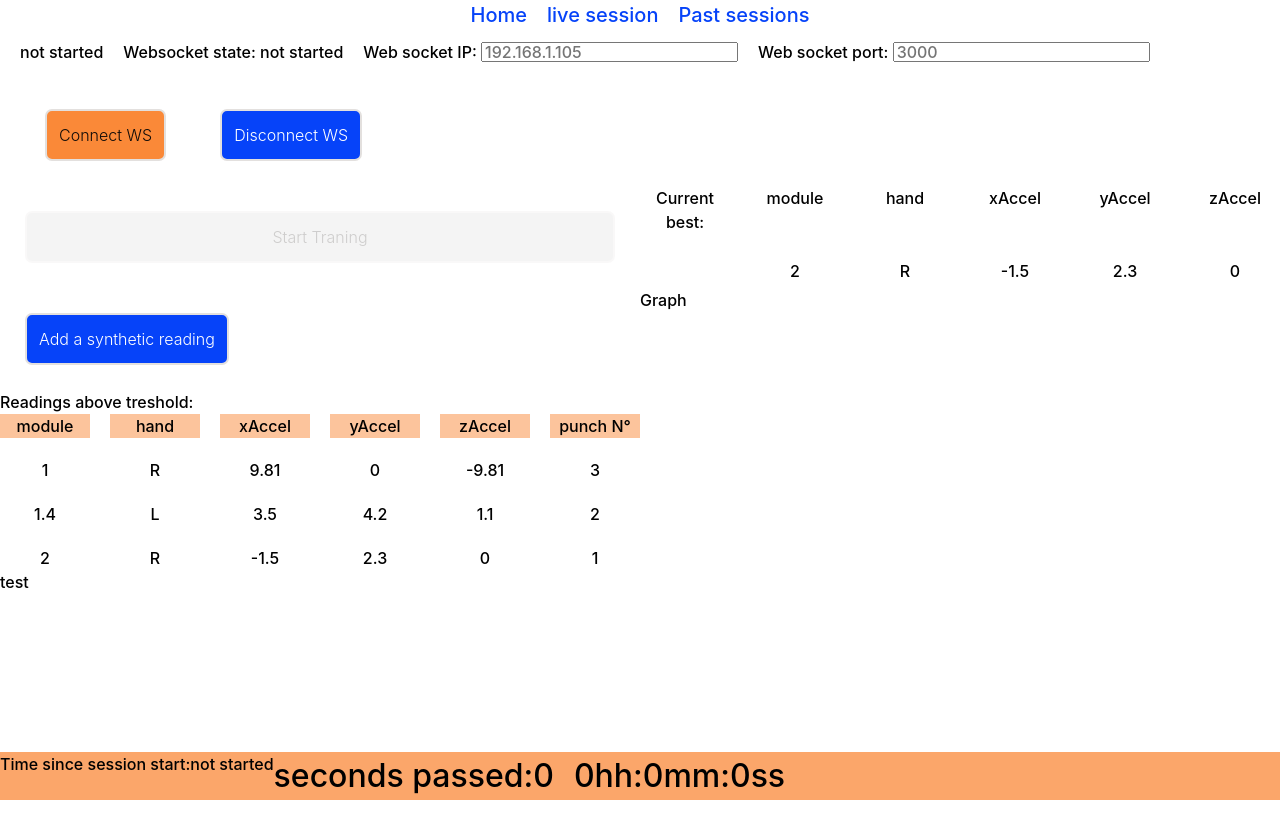
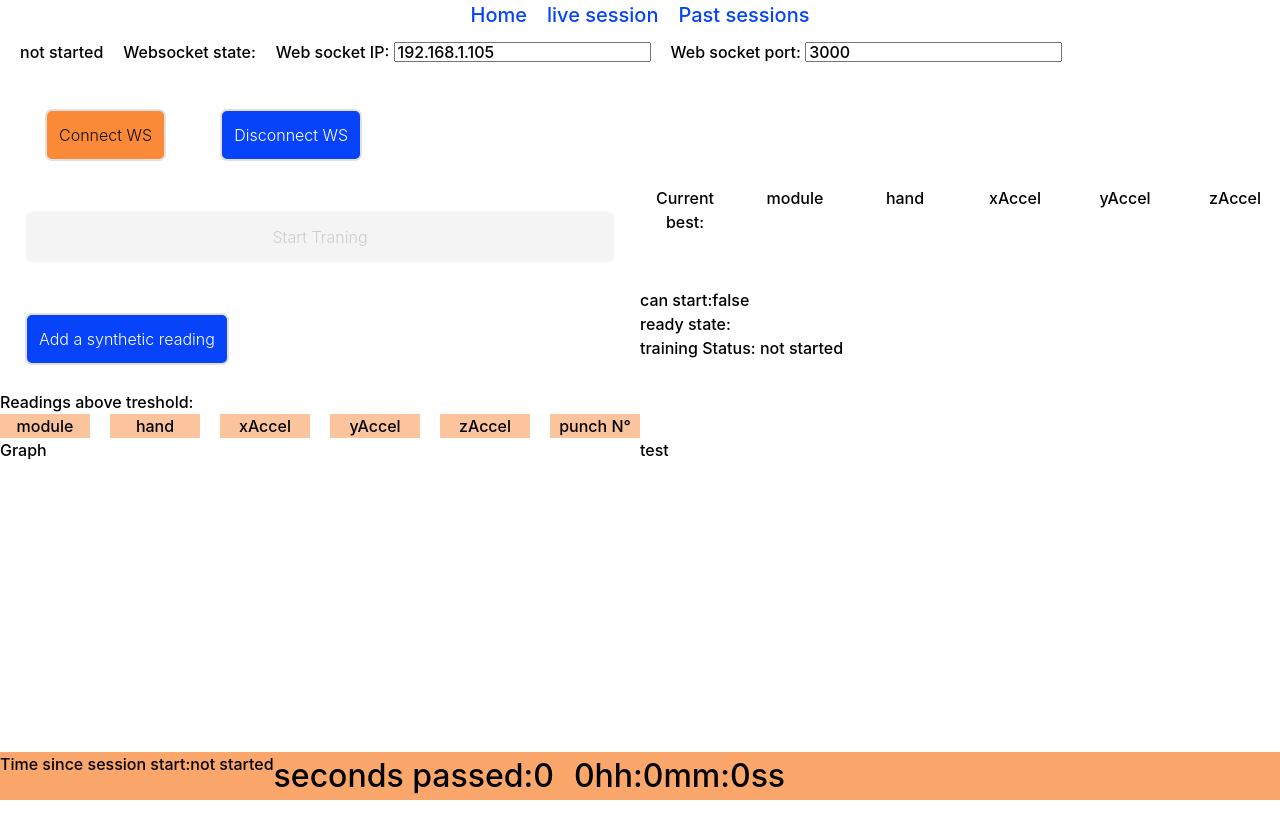
Before and after one commit to cipodrew/shadowbox, a SvelteKit app: page /liveSession in a window 1280 px wide. Built offline with nearby package versions, Linux system fonts and the light colour scheme.

Commit message:
WIP: pre-purga di WS

```diff
--- /dev/null
+++ b/src/lib/constants.js
@@ -0,0 +1 @@
+export const COMMUNICATION_PROTOCOL_VERSION = "1";
--- a/src/lib/myTypes.d.ts
+++ b/src/lib/myTypes.d.ts
@@ -4,10 +4,10 @@ type Training = {
 }
 type Reading = {
 	side: "R" | "L"
-	module: number
 	xAccel: number
 	yAccel: number
 	zAccel: number
+	module: number
 }
 
 type Packet = {
--- a/src/routes/liveSession/+page.svelte
+++ b/src/routes/liveSession/+page.svelte
@@ -13,21 +13,22 @@
 	 * @type WebSocket | undefined
 	 */
 	let sock = $state();
-	///**
-	// * @type number
-	// */ let sockState;
 
+	function onClose() {
+		console.log('Connection closed successfully');
+		trainingStatus = 'done';
+		console.log(sock);
+	}
 	/**
 	 * @type {Reading[]}
 	 */
-	//TODO: controllare se server funzione da passare a componente per fare push di readings o basta passare le reading direttamente
-	let readings = $state([
+	const dummyData = [
 		{
 			side: 'R',
-			module: 1,
 			xAccel: 9.81,
 			yAccel: 0.0,
-			zAccel: -9.81
+			zAccel: -9.81,
+			module: 1
 		},
 		{
 			side: 'L',
@@ -43,7 +44,13 @@
 			yAccel: 2.3,
 			zAccel: 0.0
 		}
-	]);
+	];
+	/**
+	 * @type {Reading[]}
+	 */
+	//TODO: controllare se server funzione da passare a componente per fare push di readings o basta passare le reading direttamente
+	// let readings = $state(dummyData);
+	let readings = $state([]);
 	// let invertedReadings = $derived(readings.reverse);
 
 	// const READINGS_KEY = 'readings_key';
@@ -53,6 +60,13 @@
 	// $effect(function saveLocal() {
 	// 	localStorage.setItem(READINGS_KEY, JSON.stringify(readings));
 	// });
+
+	/**
+	 * @param {Reading} reading
+	 */
+	function updateReadings(reading) {
+		readings.unshift(reading);
+	}
 
 	onMount(() => {
 		return function cleanup() {
@@ -71,7 +85,19 @@
 	function saveTraning() {} //TODO:
 
 	//let canStart = $state(true);
-	let canStart = $derived(sock?.readyState === 1); //true se socket é connessa
+	let canStart = $derived.by(() => {
+		if (sock?.readyState === 1 || sock?.readyState === 0) {
+			return true;
+		} else if (sock?.readyState === 3) {
+			return false;
+		} else {
+			return false;
+		}
+		return false;
+	});
+
+	$inspect(canStart);
+	$inspect(sock?.readyState);
 	/**
 	 * @type {TrainingStatus}
 	 */
@@ -142,7 +168,7 @@
 	<title>Live Session</title>
 </svelte:head>
 <div class="wrapper">
-	<WSdashboard {trainingStatus} {readings} {sock} />
+	<WSdashboard {trainingStatus} {updateReadings} bind:sock {onClose} />
 	<main class="stats-dashboard">
 		<button class="btn-primary" disabled={!canStart} onclick={startTraining}>Start Traning</button>
 		<div class="best">
@@ -199,6 +225,11 @@
 				{/each}
 			</div>
 		</div>
+		<h2>
+			can start:{canStart}<br />
+			ready state: {sock?.readyState} <br />
+			training Status: {trainingStatus}
+		</h2>
 		<div class="graph">
 			<p>Graph</p>
 		</div>
@@ -257,6 +288,7 @@
 	/*}*/
 	.grid-header-item {
 		background-color: var(--accent-200);
+		text-align: center;
 	}
 
 	.best {
--- a/src/routes/liveSession/Crono.svelte
+++ b/src/routes/liveSession/Crono.svelte
@@ -6,19 +6,24 @@
 	let minutes = $derived(Math.floor(time / 60));
 	let seconds = $derived(time % 60);
 
+	let alreadyset = false;
+
 	$effect(function controlTimer() {
-		//TODO: might not be needed, might be replaced by ordinary callback functios
+		//TODO: might not be needed, might be replaced by ordinary callback functions
 		let interval_id;
-		if (trainingStatus === 'in progress') {
+		if (trainingStatus === 'in progress' && !alreadyset) {
 			interval_id = setInterval(() => {
 				time++;
 			}, 1000);
+			alreadyset = true;
 		}
 		if (trainingStatus === 'stopped') {
 			clearInterval(interval_id);
+			alreadyset = false;
 		}
 		if (trainingStatus === 'done') {
 			clearInterval(interval_id);
+			alreadyset = false;
 		}
 	});
 </script>
--- a/src/routes/liveSession/WSdashboard.svelte
+++ b/src/routes/liveSession/WSdashboard.svelte
@@ -2,19 +2,20 @@
 	//to debug use chrome devtools ->Network tab -> WS
 	import Button from '$lib/components/Button.svelte';
 	import { onMount } from 'svelte';
+	import { COMMUNICATION_PROTOCOL_VERSION } from '$lib/constants';
 
 	/**
 	 * @typedef {import('$lib/myTypes.js').Reading} Reading
+	 * @typedef {import('$lib/myTypes.js').TrainingStatus} TrainingStatus
 	 */
 
-	/** @type {{ trainingStatus: string, readings: Reading[] , sock: WebSocket | undefined}}
-} */
-	let { trainingStatus, readings, sock } = $props();
+	/** @type {{ trainingStatus: TrainingStatus, updateReadings: (reading: Reading) => void , sock: WebSocket | undefined, onClose: () => void }}
+	 */
+	let { trainingStatus, updateReadings, sock = $bindable(), onClose } = $props();
 
-	let localIP = $state('');
-	let wsPort = $state('');
+	let localIP = $state('192.168.1.105');
+	let wsPort = $state('3000');
 
-	// $inspect(sock);
 	onMount(() => {
 		//const host = '192.168.1.105';
 		//const port = '3000';
@@ -51,12 +52,14 @@
 
 	function disconnect() {
 		console.log('closing connection');
-		sock?.close();
+		if (sock?.readyState === 1) {
+			sock?.close();
+		}
 	}
 
 	function connect() {
 		// default IP 192.168.1.105
-		//dfeault port 3000
+		//default port 3000
 		if (wsPort === '') {
 			wsPort = '3000';
 		}
@@ -65,20 +68,46 @@
 		sock.onopen = function () {
 			console.log('Connected to WebSocket server.');
 		};
-		sock.onmessage = function (event) {
+		sock.onclose = function () {
+			onClose();
+		};
+		sock.onmessage = function (/** @type {{ data: string; }} */ event) {
+			if (trainingStatus != 'in progress') {
+				return; //early return if the training is not in progress
+			}
 			console.log('Received: ' + event.data);
-			readings.push(event.data);
+			let messageFields = event.data.split('|');
+			//Validation-----------
+			if (messageFields.length != 6) {
+				console.log('unxpected number of fields in message!');
+			}
+			if (messageFields[0] != COMMUNICATION_PROTOCOL_VERSION) {
+				console.log('protocol version mismatch!');
+				return;
+			}
+			if (messageFields[1] != 'R' && messageFields[1] != 'L') {
+				console.log('unexpected side value!');
+			}
+			//----------Validation
+			updateReadings({
+				// @ts-ignore
+				side: messageFields[1],
+				xAccel: parseFloat(messageFields[2]),
+				yAccel: parseFloat(messageFields[3]),
+				zAccel: parseFloat(messageFields[4]),
+				module: parseFloat(messageFields[5])
+			});
 			//TODO: implement update logic to replace current best if needed
 		};
 	}
 
 	/**
-	 *@param {WebSocket | undefined} sock
+	 *@param {number | undefined} readyState
 	 *@returns {string}
 	 */
-	function resolveSockState(sock) {
+	function resolveSockState(readyState) {
 		// console.log(sock?.readyState);
-		switch (sock?.readyState) {
+		switch (readyState) {
 			case 0:
 				return 'attempting to connect';
 			case 1:
@@ -95,7 +124,7 @@
 
 <section class="ws-info">
 	<h1>{trainingStatus}</h1>
-	<div>Websocket state: {resolveSockState(sock)}</div>
+	<div>Websocket state: {sock?.readyState}</div>
 	<div>
 		<label for="IP-input">Web socket IP:</label>
 		<input type="text" id="IP-input" bind:value={localIP} placeholder="192.168.1.105" />
```
